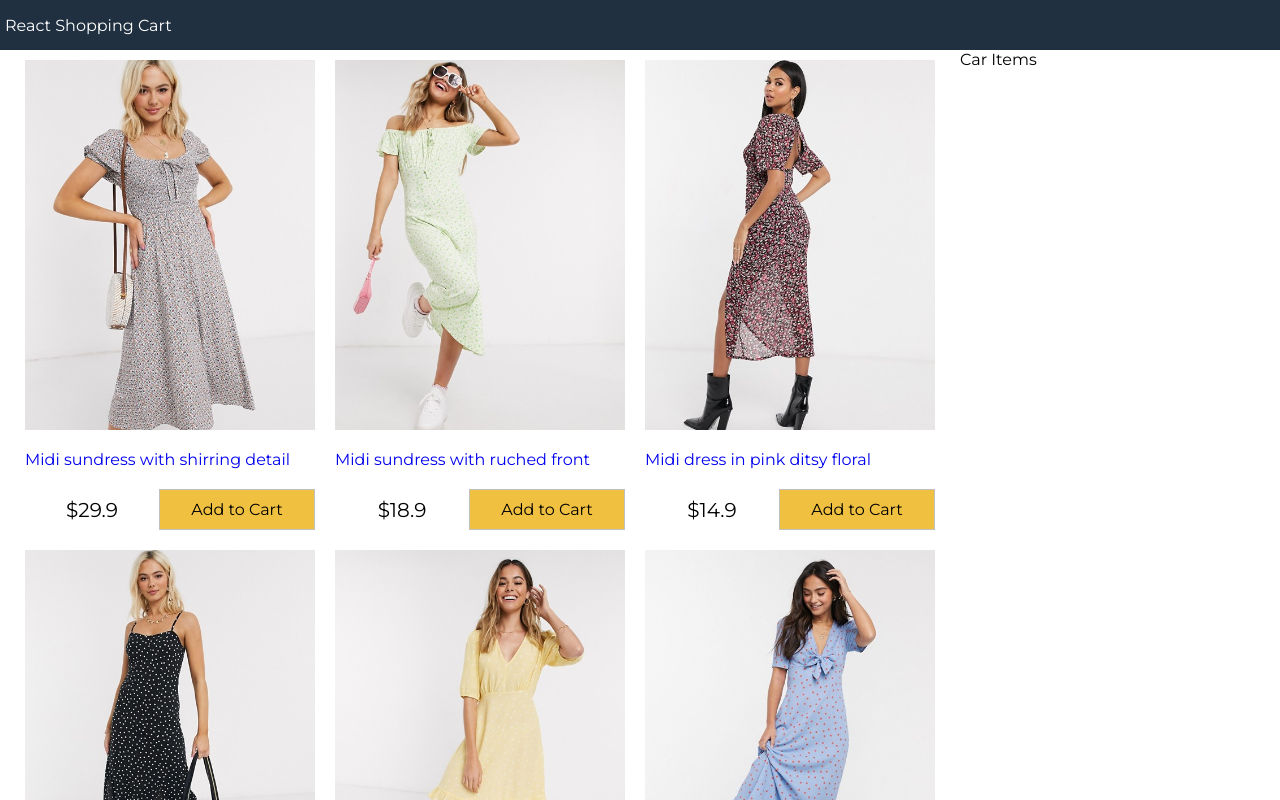
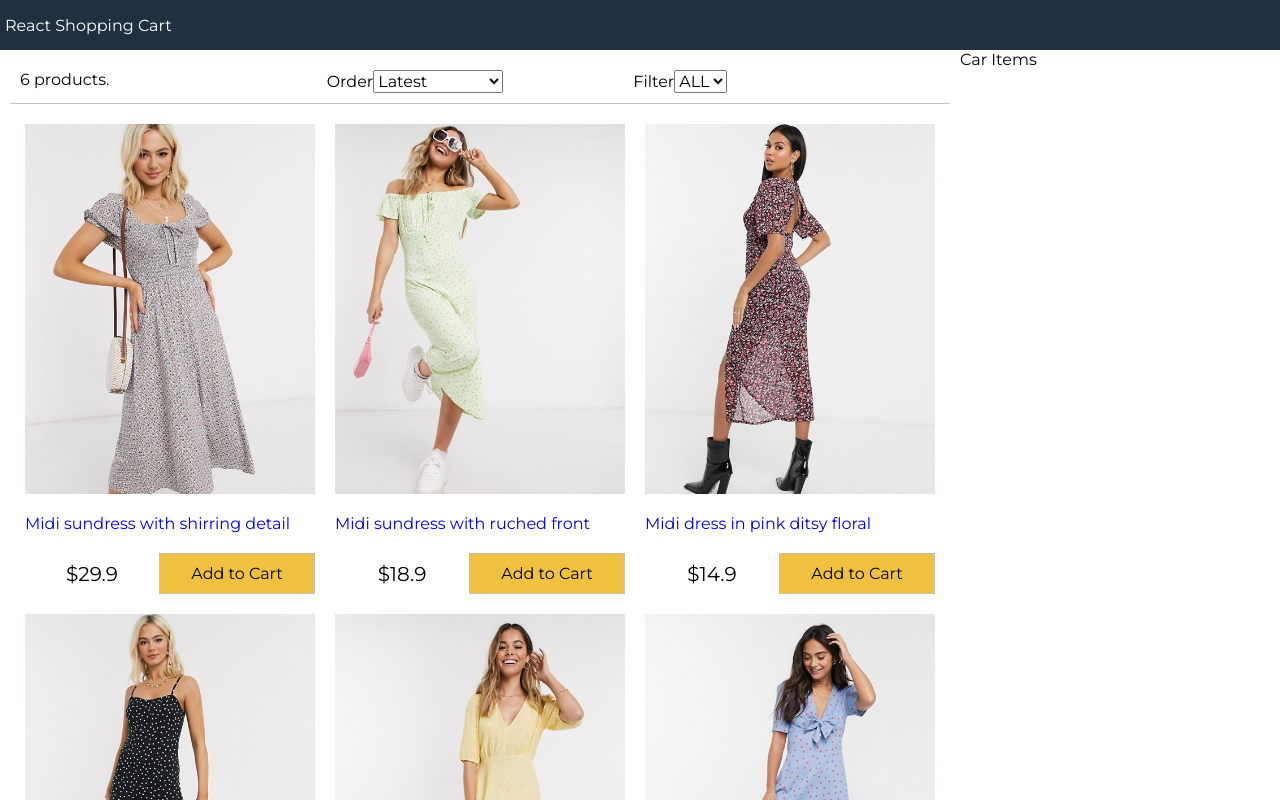
Before and after one commit to soyun624/react-shopping-cart, a React (Create React App) app: page / in a window 1280 px wide. Shown: the top 800 px of the page. Built offline with nearby package versions, Linux system fonts and the light colour scheme.

Commit message:
Filter products

```diff
--- a/src/App.jsx
+++ b/src/App.jsx
@@ -1,4 +1,5 @@
 import React from "react";
+import Filter from "./components/Filter";
 import Products from "./components/Products";
 import data from "./data.json"
 
@@ -11,6 +12,34 @@ class App extends React.Component {
       sort: '',
     }
   }
+  sortProducts = (event) => {
+    const sort = event.target.value;
+    this.setState((state) => ({
+      sort: sort,
+      products: this.state.products.slice().sort((a,b) => (
+        sort === 'lowest' ? ((a.price > b.price)? 1: -1):
+        sort === 'highest'? ((a.price < b.price)? 1: -1):
+        ((a._id < b._id)? 1: -1)
+      ))
+    }));
+
+  }
+  filterProducts = (event) => {
+    const size = event.target.value;
+
+    if (event.target.value === "") {
+      this.setState({
+        size: size,
+        products: data.products
+      });
+    } else {
+      this.setState({
+        size: size,
+        products: data.products.filter(product => product.availableSizes.indexOf(size) >= 0)
+      })
+    }
+
+  }
 
   render() {
     return (
@@ -21,6 +50,13 @@ class App extends React.Component {
         <main>
           <div className="content">
             <div className="main">
+              <Filter
+                count={this.state.products.length}
+                size={this.state.size}
+                sort={this.state.sort}
+                filterProducts={this.filterProducts}
+                sortProducts={this.sortProducts}
+                />
               <Products products={this.state.products} />
             </div>
             <div className="sidebar">Car Items</div>
--- /dev/null
+++ b/src/components/Filter.jsx
@@ -0,0 +1,33 @@
+import React, { Component } from 'react'
+
+export default class Filter extends Component {
+  render() {
+    return (
+      <div className="filter">
+        <div className="filter-result">
+          {this.props.count} products.
+        </div>
+        <div className="filter-sort">
+          Order
+          <select value={this.props.sort} onChange={this.props.sortProducts} >
+            <option value="">Latest</option>
+            <option value="lowest">Price Lowest</option>
+            <option value="highest">Price Highest</option>
+          </select>
+        </div>
+        <div className="filter-size">
+          Filter
+          <select value={this.props.size} onChange={this.props.filterProducts} >
+            <option value="">ALL</option>
+            <option value="XS">XS</option>
+            <option value="S">S</option>
+            <option value="M">M</option>
+            <option value="L">L</option>
+            <option value="XL">XL</option>
+            <option value="XXL">XXL</option>
+          </select>
+        </div>
+      </div>
+    )
+  }
+}
--- a/src/index.css
+++ b/src/index.css
@@ -134,3 +134,17 @@ footer {
 .button.primary {
   background-color: #f0c040;
 }
+
+/* Filter */
+
+.filter {
+  display: flex;
+  justify-content: space-between;
+  padding: 1rem;
+  margin: 1rem;
+  border-bottom: 0.1rem #c0c0c0 solid;
+}
+
+.filter div {
+  flex: 1;
+}
```
